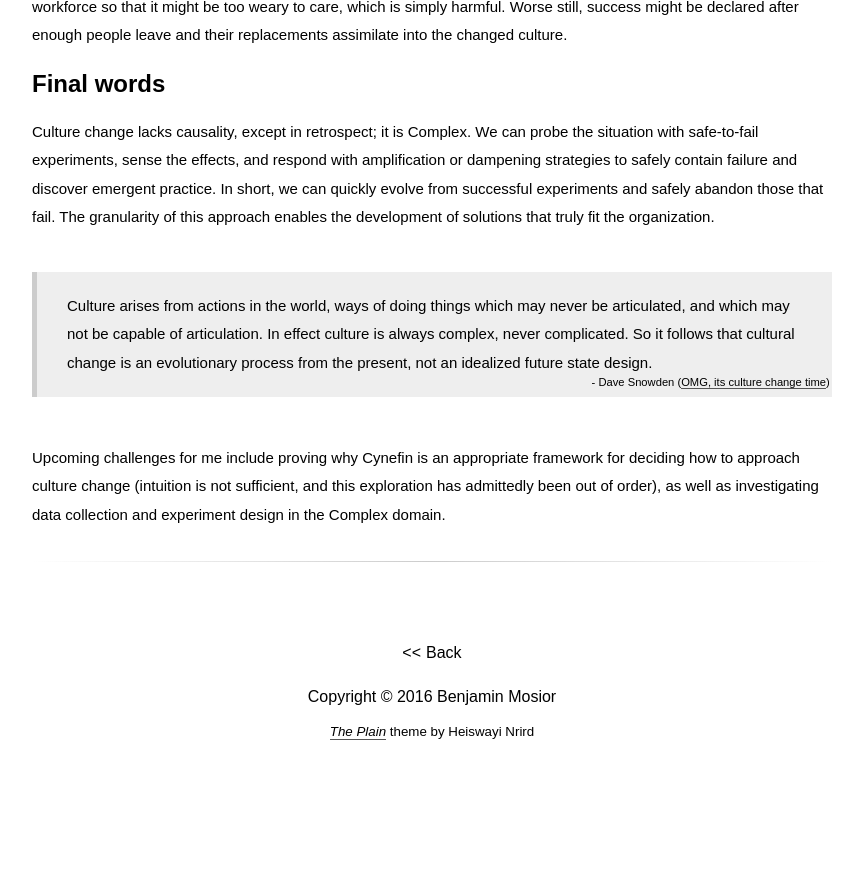
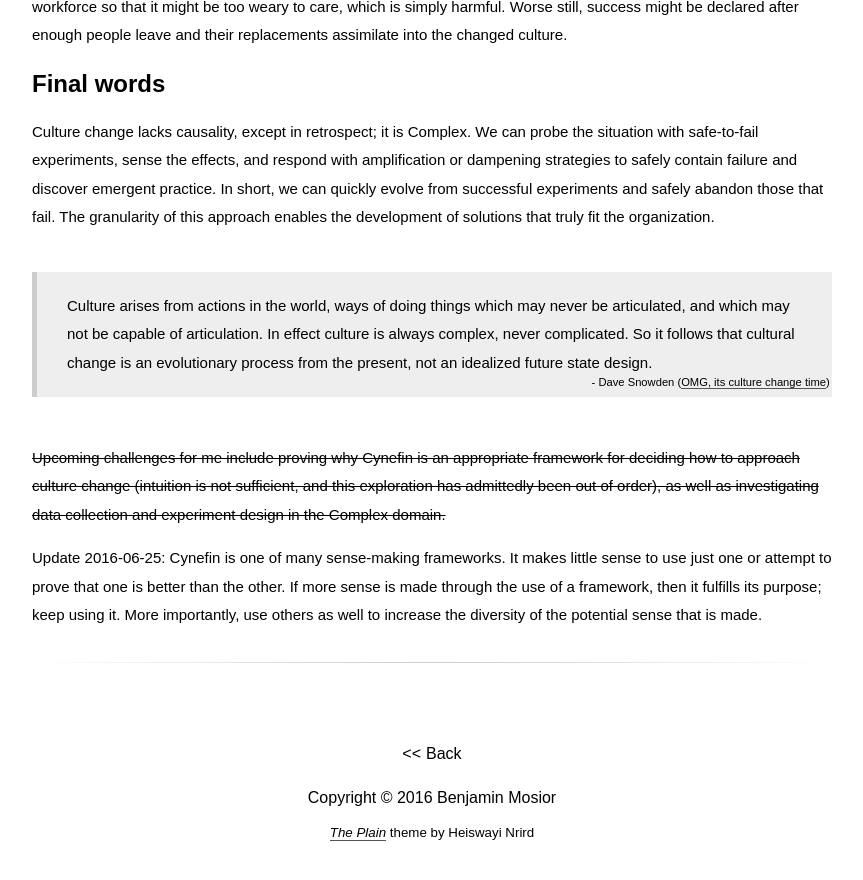
Before and after one commit to bemosior/bemosior.github.io, a Jekyll site: the page built from _posts/2016-02-27-cynefin-culture-change-complex.md, in a window 1280 px wide and 900 px high, scrolled down 1743 px. Shown: the top 880 px of the window, without its empty margins (208-1071 px from the left). Built offline with Jekyll 4.4.1, drawn with Linux system fonts in a browser that asks for light colours; some web fonts are replaced; comment, search, counter and statistics services are not loaded; before the commit the page ends 2542 px from its top, so only the background shows below that.

Commit message:
Update the final thoughts.

```diff
--- a/_posts/2016-02-27-cynefin-culture-change-complex.md
+++ b/_posts/2016-02-27-cynefin-culture-change-complex.md
@@ -1,6 +1,7 @@
 ---
 title: Cynefin, Culture Change as Complex
 date: 2016-02-27
+updated: 2016-06-25
 ---
 
 <iframe width="560" height="515" src="https://www.youtube.com/embed/N7oz366X0-8" frameborder="0" allowfullscreen></iframe>
@@ -37,4 +38,6 @@ Culture change lacks causality, except in retrospect; it is Complex. We can prob
 
 <div class="citation">- Dave Snowden (<a href="http://cognitive-edge.com/blog/omg-they-want-to-change-the-culture/">OMG, its culture change time</a>)</div>
 
-Upcoming challenges for me include proving why Cynefin is an appropriate framework for deciding how to approach culture change (intuition is not sufficient, and this exploration has admittedly been out of order), as well as investigating data collection and experiment design in the Complex domain.
+<del>Upcoming challenges for me include proving why Cynefin is an appropriate framework for deciding how to approach culture change (intuition is not sufficient, and this exploration has admittedly been out of order), as well as investigating data collection and experiment design in the Complex domain.</del>
+
+Update 2016-06-25: Cynefin is one of many sense-making frameworks. It makes little sense to use just one or attempt to prove that one is better than the other. If more sense is made through the use of a framework, then it fulfills its purpose; keep using it. More importantly, use others as well to increase the diversity of the potential sense that is made.
```
